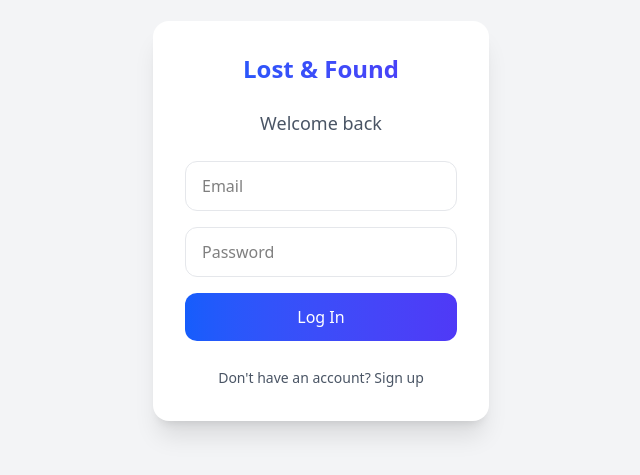
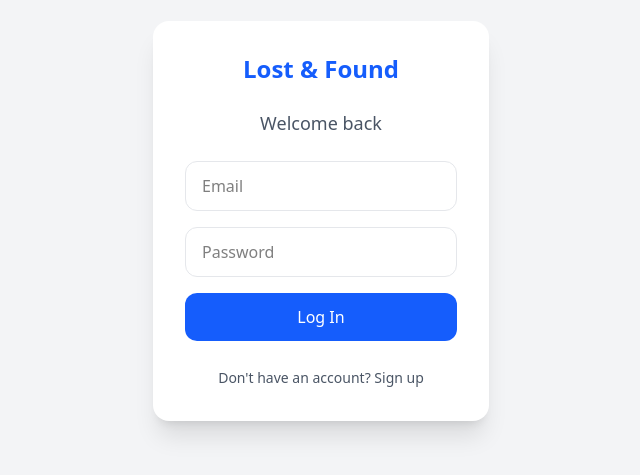
Before and after one commit to KenKenLim07/lost-and-found, a React (Vite) app: page / in a window 1280 px wide. Shown: the part 179-654 px from the top of the page, without its empty margins (319-959 px from the left). Built offline with nearby package versions, Linux system fonts and the light colour scheme.

Commit message:
changes to authform and some visual

```diff
--- a/src/components/AuthForm.jsx
+++ b/src/components/AuthForm.jsx
@@ -61,7 +61,7 @@ export default function AuthForm() {
         variants={itemVariants}
       >
         <motion.h1
-          className="text-2xl font-bold text-center bg-gradient-to-r from-blue-600 to-indigo-600 bg-clip-text text-transparent"
+          className="text-2xl font-bold text-center text-blue-600"
           variants={itemVariants}
         >
           Lost & Found
@@ -115,7 +115,7 @@ export default function AuthForm() {
             className={`w-full py-3 rounded-xl text-white font-medium transition-all ${
               isLoading
                 ? 'bg-gray-400 cursor-not-allowed'
-                : 'bg-gradient-to-r from-blue-600 to-indigo-600 hover:from-blue-700 hover:to-indigo-700'
+                : 'bg-blue-600 hover:bg-blue-700'
             }`}
             type="submit"
             disabled={isLoading}
```
